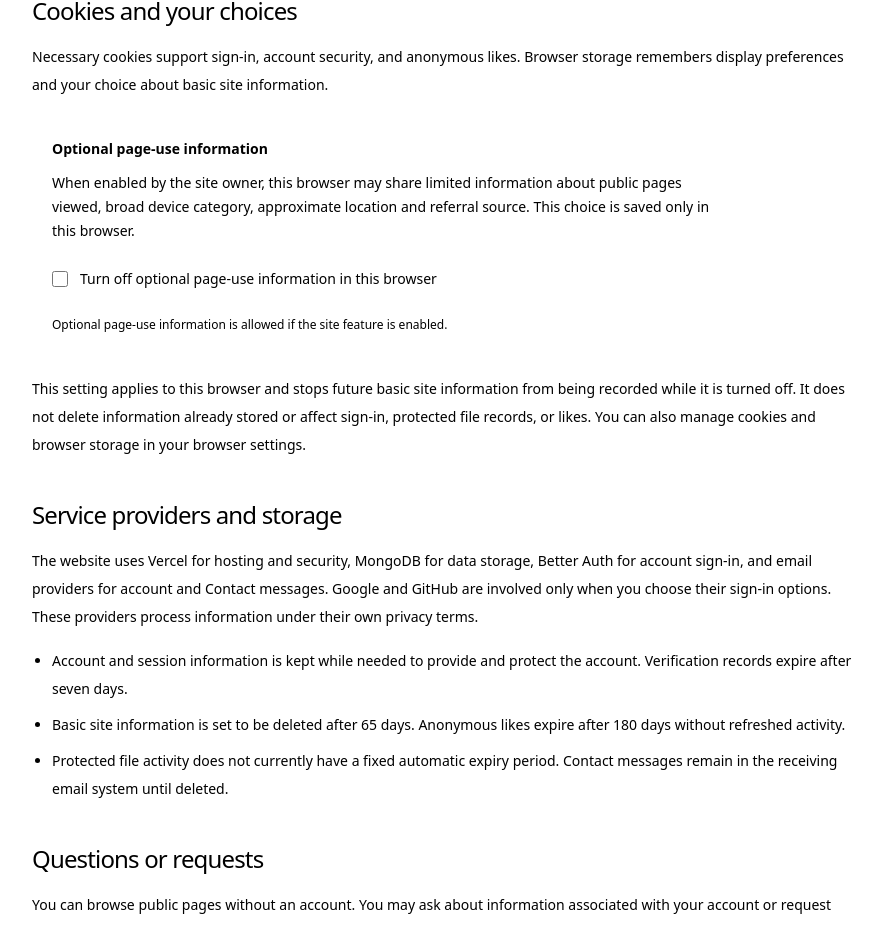
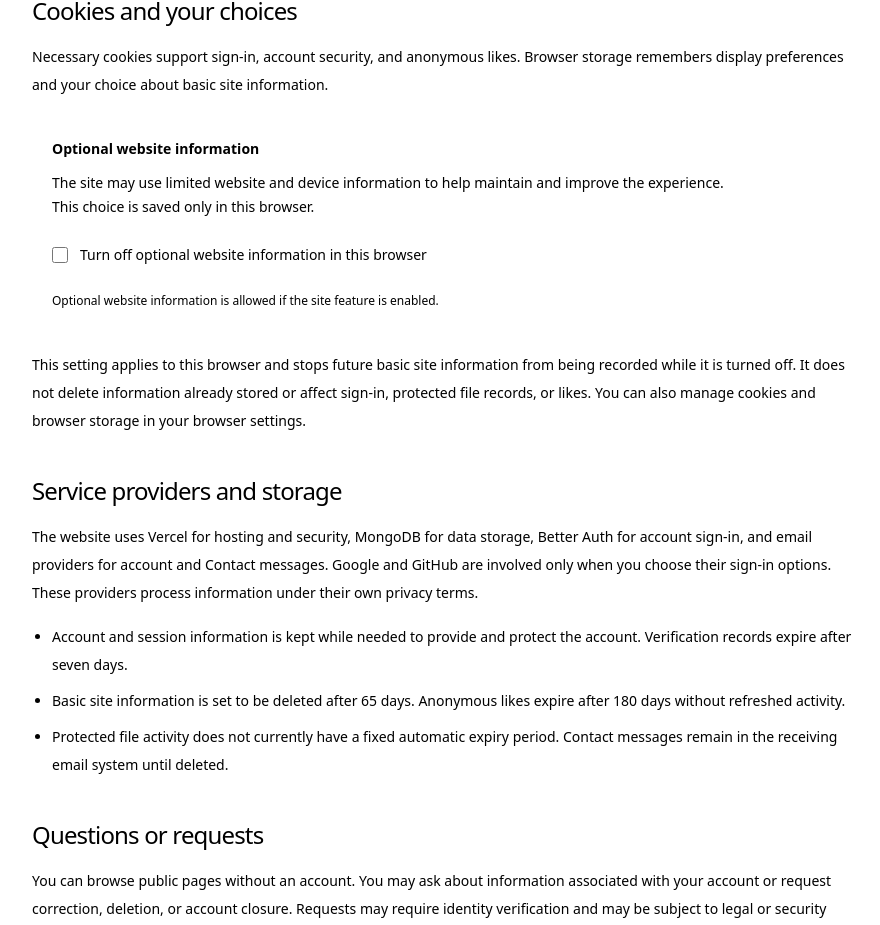
Before and after one commit to VishalChoudhary01/Vishal-Kumar-Choudhary-Frontend-Developer, a Next.js app: page /privacy in a window 1280 px wide. Shown: the part 1091-2016 px from the top of the page, without its empty margins (198-1078 px from the left). Built offline with nearby package versions, Linux system fonts and the light colour scheme; no server answers; a web font is replaced by a local one.

Commit message:
Use plain-language wording for privacy preference

```diff
--- a/src/app/components/portfolio-analytics/PortfolioAnalyticsPrivacyPreference.js
+++ b/src/app/components/portfolio-analytics/PortfolioAnalyticsPrivacyPreference.js
@@ -50,12 +50,12 @@ export default function PortfolioAnalyticsPrivacyPreference() {
       <div className="flex flex-wrap items-start justify-between gap-4">
         <div className="max-w-2xl">
           <h3 className="text-sm font-semibold text-text-primary">
-            Optional page-use information
+            Optional website information
           </h3>
           <p className="mt-2 text-sm leading-6 text-text-secondary">
-            When enabled by the site owner, this browser may share limited information about
-            public pages viewed, broad device category, approximate location and referral
-            source. This choice is saved only in this browser.
+            The site may use limited website and device information to help
+            maintain and improve the experience. This choice is saved only in
+            this browser.
           </p>
         </div>
 
@@ -67,7 +67,7 @@ export default function PortfolioAnalyticsPrivacyPreference() {
             className="size-4 accent-[var(--brand)] focus-visible:outline-2 focus-visible:outline-offset-4 focus-visible:outline-brand"
           />
           <span className="font-medium">
-            Turn off optional page-use information in this browser
+            Turn off optional website information in this browser
           </span>
         </label>
       </div>
@@ -75,8 +75,8 @@ export default function PortfolioAnalyticsPrivacyPreference() {
       <div className="mt-3 flex flex-wrap items-center justify-between gap-2 text-xs">
         <p className={optedOut ? "text-success" : "text-text-tertiary"}>
           {optedOut
-            ? "Optional page-use information is off for this browser."
-            : "Optional page-use information is allowed if the site feature is enabled."}
+            ? "Optional website information is off for this browser."
+            : "Optional website information is allowed if the site feature is enabled."}
         </p>
         {storageUnavailable ? (
           <p role="alert" className="text-warning">
```
